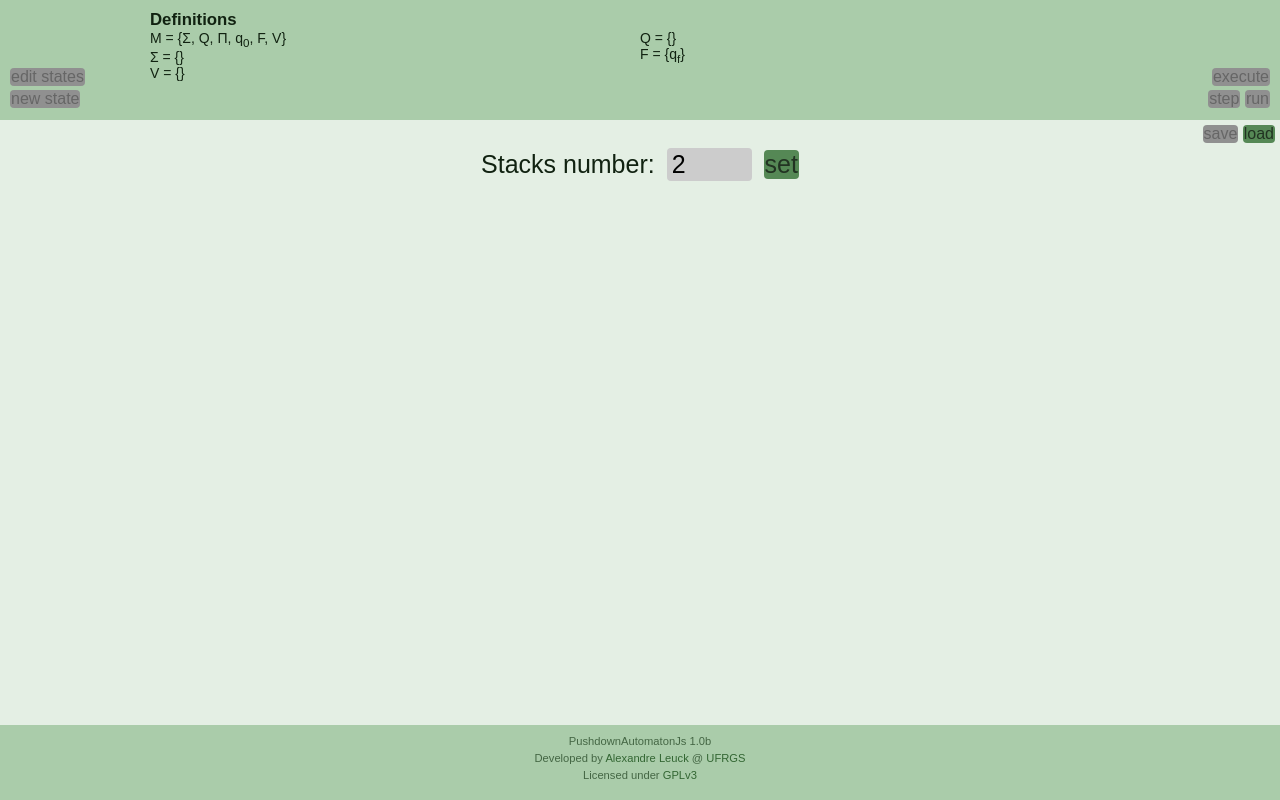
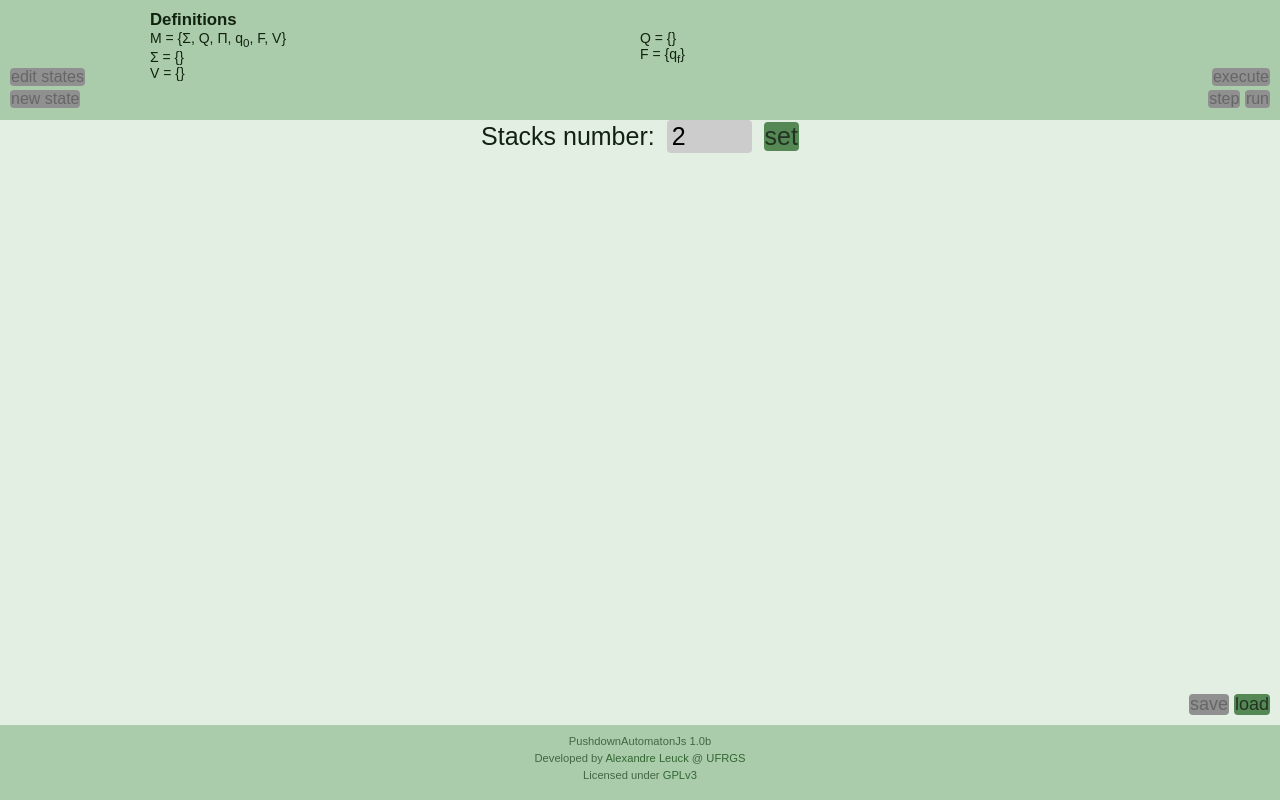
Before and after one commit to Aleuck/PushdownAutomatonJs, a plain HTML site: page dev/index.html in a window 1280 px wide. Drawn offline with Linux system fonts and the light colour scheme.

Commit message:
progress on new layout

```diff
--- a/dev/automaton.css
+++ b/dev/automaton.css
@@ -31,9 +31,12 @@ header #edit_buttons {
 	width: 140px;
 }
 #save_load {
-	font-size: 16px;
+	font-size: 18px;
 	text-align: right;
 	padding: 5px;
+	position: absolute;
+	bottom: 5px;
+	right: 5px;
 }
 header button {
 	margin: 2px 0px;
@@ -279,7 +282,7 @@ ul#state_list > li.state.current {
 	border: 4px solid #575;
 }
 ul#state_list > li.state h2 {
-	background: #dfd;
+	background: #ddd;
 	float: left;
 	padding: 3px;
 }
```
